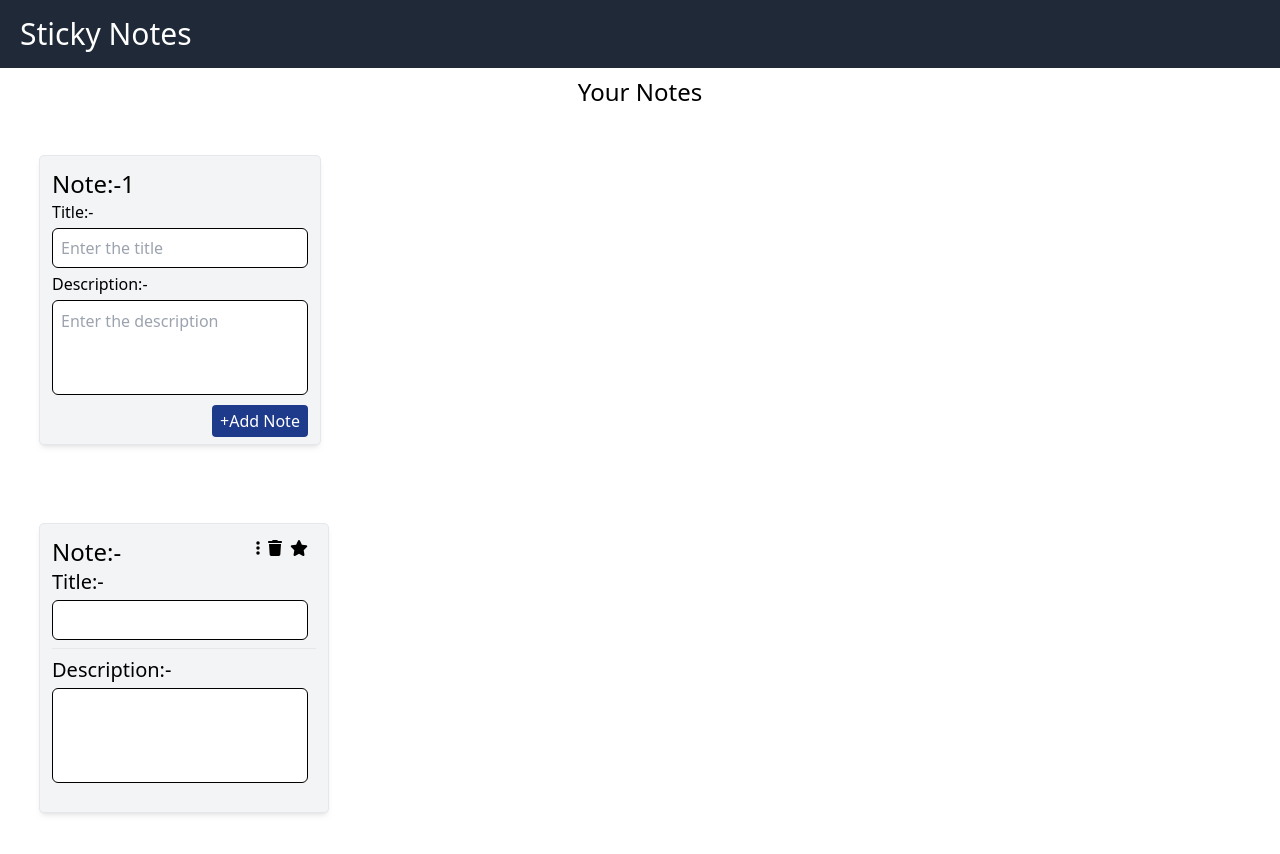
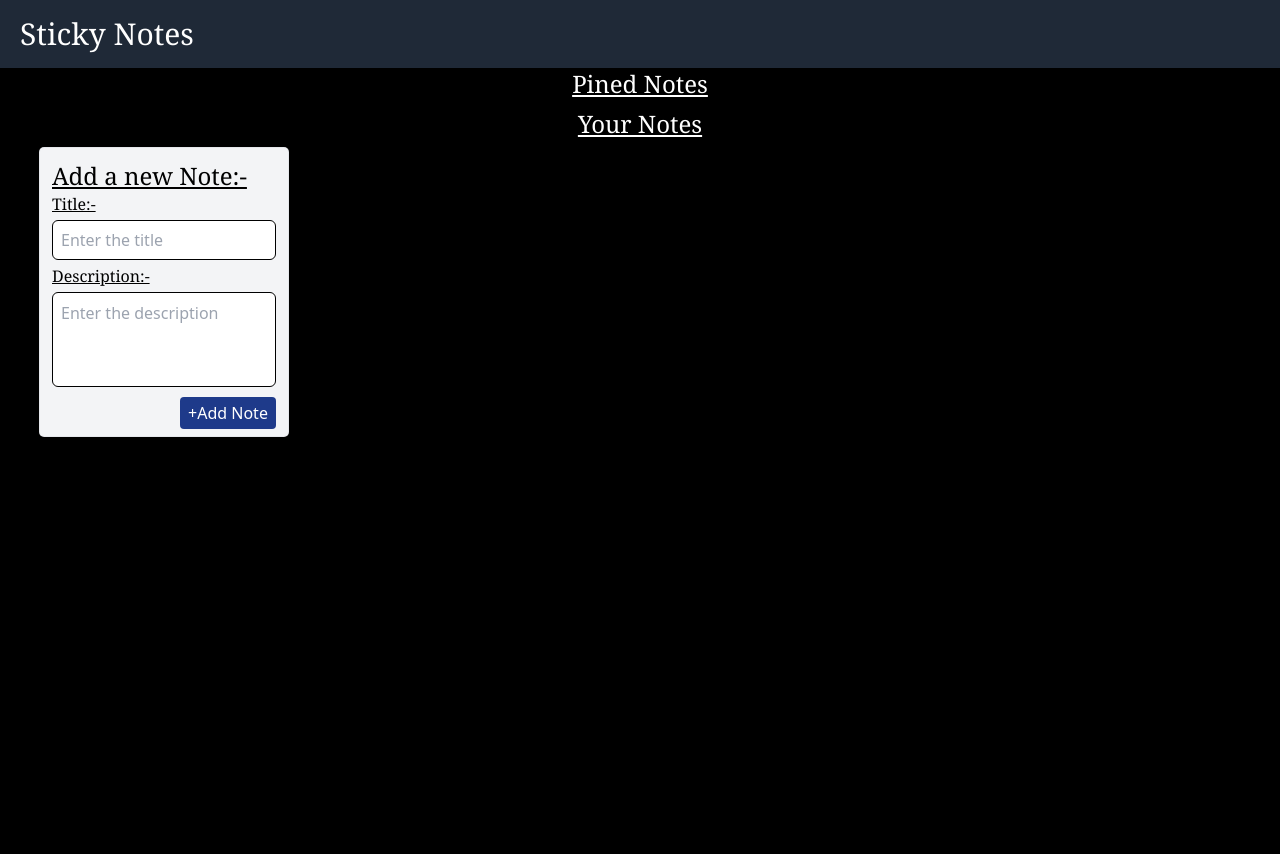
Before and after one commit to MukulShivanandTenguria/sticky-notes, a React (Create React App) app: page / in a window 1280 px wide. Shown: the top 854 px of the page. After the commit the page ends 800 px from the top, so only its background shows below. Built offline with nearby package versions, Linux system fonts and the light colour scheme.

Commit message:
edit note functionality

```diff
--- a/public/index.html
+++ b/public/index.html
@@ -26,6 +26,11 @@
     -->
     <title>React App</title>
   </head>
+  <style>
+    body{
+      background-color: black;
+    }
+  </style>
   <body>
     <noscript>You need to enable JavaScript to run this app.</noscript>
     <div id="root"></div>
--- a/src/App.js
+++ b/src/App.js
@@ -1,4 +1,5 @@
 import './App.css';
+import Note from './Note';
 import StickyNoteCard from './StickyNotes/StickyNoteCard';
 import StickyNotes from './StickyNotes/StickyNotes';
 
@@ -6,7 +7,8 @@ function App() {
   return (
     <>
       <StickyNotes/>
-     <StickyNoteCard/>
+     {/* <StickyNoteCard/> */}
+     {/* <Note/> */}
     </>
   );
 }
--- /dev/null
+++ b/src/Note.js
@@ -0,0 +1,25 @@
+import React from 'react'
+import StickyNoteCard from './StickyNotes/StickyNoteCard'
+
+const Note = () => {
+  return (
+    <div style={{display:"flex"}}>
+      <StickyNoteCard/>
+      <StickyNoteCard/>
+      <StickyNoteCard/>
+      <StickyNoteCard/>
+      <StickyNoteCard/>
+      <StickyNoteCard/>
+      <StickyNoteCard/>
+      <StickyNoteCard/>
+      <StickyNoteCard/>
+      <StickyNoteCard/>
+      <StickyNoteCard/>
+      <StickyNoteCard/>
+      <StickyNoteCard/>
+      <StickyNoteCard/>
+    </div>
+  )
+}
+
+export default Note
--- a/src/StickyNotes/StickyNoteCard.js
+++ b/src/StickyNotes/StickyNoteCard.js
@@ -1,13 +1,19 @@
-import React, { useState } from "react";
+import React, { useEffect, useState } from "react";
 import { FontAwesomeIcon } from "@fortawesome/react-fontawesome";
 import {
   faTrash,
   faEllipsisV,
   faStar,
+  faPenToSquare,
+  faCircleCheck,
 } from "@fortawesome/free-solid-svg-icons";
 
 const StickyNoteCard = (props) => {
-  const [pincolor, setPinColor] = useState();
+  const [editicon, setEditIcon] = useState(true);
+  const [titledisable, setTitleDisable] = useState(true);
+  const [notetitle, setNotetitle] = useState(props.title)
+  const [notedescription, setNoteDescription] = useState(props.description)
+
   const getIndex = (e) => {
     const { value } = e.currentTarget;
     console.log(e.currentTarget.value);
@@ -19,14 +25,27 @@ const StickyNoteCard = (props) => {
     props.handleOnPinItem(value);
   };
 
-  console.log(props.pin);
+  const editNote = (e) => {
+    const { value } = e.currentTarget;
+    setEditIcon(!editicon);
+    setTitleDisable(!titledisable);
+    if(editicon===false){
+      let data=JSON.parse(localStorage.getItem("listData"))
+      data[props.indexvalue].notetitle=notetitle
+      data[props.indexvalue].notedescription=notedescription
+      console.log(data[props.indexvalue]);
+      localStorage.setItem("listData", JSON.stringify(data));
+      window.location.reload();
+    }
+  };
 
   return (
-    <div className="p-10 mb-10">
-      <div className="w-72 h-72 bg-gray-100 inline-flex flex-col p-3 shadow-md rounded ring-1 ring-gray-200">
+      <div className="w-60 h-72 bg-gray-100  flex-col p-3 shadow-md rounded ring-1 ring-gray-200">
         <div className="flex justify-between">
           <div>
-            <h2 className="text-2xl">Note:-</h2>
+            <h2 className="text-2xl font-serif underline">
+              Note:-{props.indexvalue}
+            </h2>
           </div>
           <div className="space-x-2">
             <button>
@@ -38,35 +57,50 @@ const StickyNoteCard = (props) => {
                 icon={faTrash}
               />
             </button>
-            <button value={`${props.pinindex}`} onClick={addToPin}>
+            <button value={`${props.indexvalue}`} onClick={addToPin}>
               <FontAwesomeIcon
                 color={props.pin ? "#c73838" : "#000000"}
                 icon={faStar}
               />
             </button>
-            <button></button>
+            <button value={`${props.indexvalue}`} onClick={editNote}>
+              {editicon ? (
+                <FontAwesomeIcon icon={faPenToSquare} />
+              ) : (
+                <FontAwesomeIcon icon={faCircleCheck} />
+              )}
+            </button>
           </div>
         </div>
         <div className="mb-1 ">
-          <h2 className="text-xl">Title:-</h2>
-          <input
+          <h2 className="text-xl font-serif underline">Title:-</h2>
+         { editicon ?<input
+            className="my-1 rounded-md border border-black focus:border-blue-600 focus:border-[2px]  focus:outline-none h-10 w-full p-2"
             value={props.title}
-            className="my-1 rounded-md border border-black focus:border-blue-600 focus:border-[2px]  focus:outline-none h-10 w-64 p-2"
-          />
+            disabled={titledisable}
+          />:<input
+          className="my-1 rounded-md border border-black focus:border-blue-600 focus:border-[2px]  focus:outline-none h-10 w-full p-2"
+          value={notetitle}
+          disabled={titledisable}
+          onChange={(e) => setNotetitle(e.target.value)}
+        />}
         </div>
-        <hr className="h-2" />
         <div>
-          <h2 className="text-xl">Description:-</h2>
+          <h2 className="text-xl font-serif underline">Description:-</h2>
           <div>
-            <textarea
+            {editicon?<textarea
+              className="my-1 rounded-md border border-black focus:border-blue-600 focus:border-[2px]  focus:outline-none w-full h-[95px] p-2 resize-none"
+              disabled={titledisable}
               value={props.description}
-              className="my-1 rounded-md border border-black focus:border-blue-600 focus:border-[2px]  focus:outline-none w-64 h-[95px] p-2 resize-none"
-              disabled={false}
-            />
+            />:<textarea
+            className="my-1 rounded-md border border-black focus:border-blue-600 focus:border-[2px]  focus:outline-none w-full h-[95px] p-2 resize-none"
+            disabled={titledisable}
+            value={notedescription}
+            onChange={(e) => setNoteDescription(e.target.value)}
+          />}
           </div>
         </div>
       </div>
-    </div>
   );
 };
 
--- a/src/StickyNotes/StickyNotes.js
+++ b/src/StickyNotes/StickyNotes.js
@@ -14,6 +14,7 @@ const StickyNotes = () => {
       notetitle: title,
       notedescription: description,
       pin: false,
+      edit: false,
     };
     let updatednotelist = [...notelist, newnote];
     setNoteList(updatednotelist);
@@ -28,7 +29,7 @@ const StickyNotes = () => {
   };
 
   const handleOnChangeDescription = (e) => {
-    e.preventDefault()
+    e.preventDefault();
     const { value } = e.target;
     setDescription(value);
   };
@@ -50,8 +51,9 @@ const StickyNotes = () => {
     }
 
     localStorage.setItem("listData", JSON.stringify(notelist));
+
     setNoteList(selectednote);
-    window.location.reload()
+    window.location.reload();
   };
 
   useEffect(() => {
@@ -60,16 +62,20 @@ const StickyNotes = () => {
       setNoteList([...JSON.parse(localStorage.getItem("listData"))]);
     }
   }, []);
+
   return (
     <>
       <nav className="bg-gray-800 text-white py-4 px-5 text-3xl flex justify-between">
-        <div className="flex align-center">Sticky Notes</div>
+        <div className="flex align-center font-serif">Sticky Notes</div>
       </nav>
       <div>
-        <div className="flex flex-row w-[100%]">
+        <h2 className="text-2xl text-center text-white font-serif underline">
+          Pined Notes
+        </h2>
+        <div className="flex space-x-4 mx-5">
           {notelist &&
             notelist.map((value, index) => {
-              if(value.pin===true){
+              if (value.pin === true) {
                 return (
                   <div key={index}>
                     <StickyNoteCard
@@ -77,57 +83,62 @@ const StickyNotes = () => {
                       description={value.notedescription}
                       id={value.id}
                       pin={value.pin}
-                    pinindex={index}
+                      indexvalue={index}
                       handleOnDeleteItem={handleOnDeleteItem}
                       handleOnPinItem={handleOnPinItem}
+                      edit={value.edit}
                     />
                   </div>
-                    )
+                );
               }
             })}
         </div>
-          <h2 className="text-2xl text-center m-2	">Your Notes</h2>
-        <div className="flex flex-row w-[100%]">
+        <h2 className="text-2xl text-center m-2	text-white font-serif underline">
+          Your Notes
+        </h2>
+        <div className="flex space-x-4 mx-5">
           {notelist &&
             notelist.map((value, index) => {
-              if(value.pin===false){
+              if (value.pin === false) {
                 return (
-                  <div key={index}>
+                  <div key={index} className="w-60 ">
                     <StickyNoteCard
                       title={value.notetitle}
                       description={value.notedescription}
                       id={value.id}
                       pin={value.pin}
-                  pinindex={index}
+                      indexvalue={index}
                       handleOnDeleteItem={handleOnDeleteItem}
                       handleOnPinItem={handleOnPinItem}
                     />
                   </div>
-                  )
+                );
               }
             })}
           <form onSubmit={handleOnSubmit}>
-            <div className="p-10 ">
+            <div className="px-5 w-72">
               <div className="h-72 bg-gray-100 flex flex-col p-3 shadow-md rounded ring-1 ring-gray-200">
-                <h2 className="text-2xl">Note:-1</h2>
+                <h2 className="text-2xl font-serif underline">
+                  Add a new Note:-
+                </h2>
                 <div>
-                  <label>Title:-</label>
+                  <label className="font-serif underline">Title:-</label>
                   <br />
                   <input
                     type="text"
                     placeholder="Enter the title"
-                    className="my-1 rounded-md border border-black focus:border-blue-600 focus:border-[2px]  focus:outline-none h-10 w-64 p-2"
+                    className="my-1 rounded-md border border-black focus:border-blue-600 focus:border-[2px]  focus:outline-none h-10 w-full p-2"
                     value={title}
                     onChange={handleOnChangeTitle}
                   />
                 </div>
                 <div>
-                  <label>Description:-</label>
+                  <label className="font-serif underline">Description:-</label>
                   <br />
                   <textarea
                     type="text"
                     placeholder="Enter the description"
-                    className="my-1 rounded-md border border-black focus:border-blue-600 focus:border-[2px]  focus:outline-none w-64 h-[95px] p-2 resize-none"
+                    className="my-1 rounded-md border border-black focus:border-blue-600 focus:border-[2px]  focus:outline-none w-full h-[95px] p-2 resize-none"
                     value={description}
                     onChange={handleOnChangeDescription}
                   />
```
Lines whose indentation alone changed are shown as unchanged.
